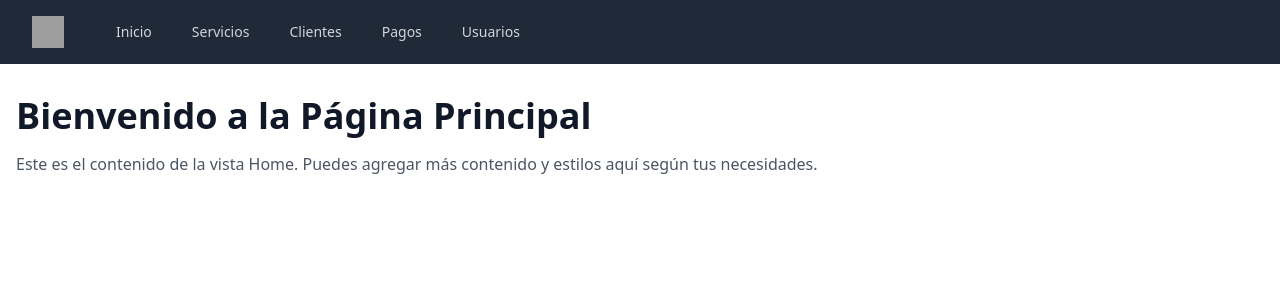
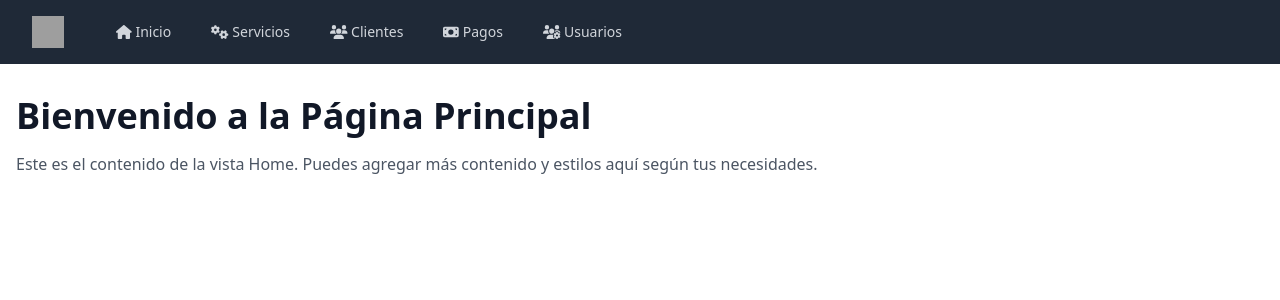
Before and after one commit to Caliz17/Servicios-RFID, a React (Create React App) app in the folder front-end/: page /home in a window 1280 px wide. Shown: the top 300 px of the page. Built offline with nearby package versions, Linux system fonts and the light colour scheme; grey boxes are pictures that could not be loaded.

Commit message:
add icon

```diff
--- a/front-end/src/layouts/navbar.js
+++ b/front-end/src/layouts/navbar.js
@@ -1,4 +1,6 @@
 import React, { useState } from 'react';
+import { FontAwesomeIcon } from '@fortawesome/react-fontawesome';
+import { faHome, faCogs, faUsers, faMoneyBill, faUsersCog } from '@fortawesome/free-solid-svg-icons';
 
 const Navbar = () => {
   const [isOpen, setIsOpen] = useState(false);
@@ -17,11 +19,21 @@ const Navbar = () => {
             </div>
             <div className="hidden md:block">
               <div className="ml-10 flex items-baseline space-x-4">
-                <a href="/home" className="text-gray-300 hover:bg-gray-700 hover:text-white px-3 py-2 rounded-md text-sm font-medium">Inicio</a>
-                <a href="/services" className="text-gray-300 hover:bg-gray-700 hover:text-white px-3 py-2 rounded-md text-sm font-medium">Servicios</a>
-                <a href="/customer" className="text-gray-300 hover:bg-gray-700 hover:text-white px-3 py-2 rounded-md text-sm font-medium">Clientes</a>
-                <a href="/payments" className="text-gray-300 hover:bg-gray-700 hover:text-white px-3 py-2 rounded-md text-sm font-medium">Pagos</a>
-                <a href="/users" className="text-gray-300 hover:bg-gray-700 hover:text-white px-3 py-2 rounded-md text-sm font-medium">Usuarios</a>
+                <a href="/home" className="text-gray-300 hover:bg-gray-700 hover:text-white px-3 py-2 rounded-md text-sm font-medium">
+                  <FontAwesomeIcon icon={faHome} /> Inicio
+                </a>
+                <a href="/services" className="text-gray-300 hover:bg-gray-700 hover:text-white px-3 py-2 rounded-md text-sm font-medium">
+                  <FontAwesomeIcon icon={faCogs} /> Servicios
+                </a>
+                <a href="/customer" className="text-gray-300 hover:bg-gray-700 hover:text-white px-3 py-2 rounded-md text-sm font-medium">
+                  <FontAwesomeIcon icon={faUsers} /> Clientes
+                </a>
+                <a href="/payments" className="text-gray-300 hover:bg-gray-700 hover:text-white px-3 py-2 rounded-md text-sm font-medium">
+                  <FontAwesomeIcon icon={faMoneyBill} /> Pagos
+                </a>
+                <a href="/users" className="text-gray-300 hover:bg-gray-700 hover:text-white px-3 py-2 rounded-md text-sm font-medium">
+                  <FontAwesomeIcon icon={faUsersCog} /> Usuarios
+                </a>
               </div>
             </div>
           </div>
```
